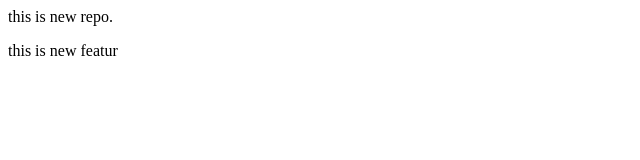
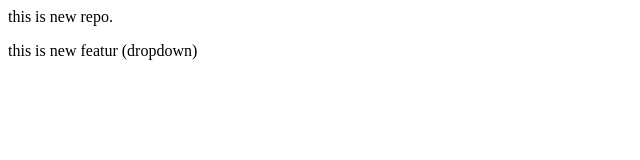
Before and after one commit to gajananshinde9307/localRepo, a plain HTML site: page index.html in a window 1280 px wide. Shown: the full height of the page, 0-640 px from the left. Drawn offline with Linux system fonts and the light colour scheme.

Commit message:
add Dropdown

```diff
--- a/index.html
+++ b/index.html
@@ -1,2 +1,2 @@
 <p>this is new repo.</p>
-<p>this is new featur</p>
+<p>this is new featur (dropdown)</p>
```
